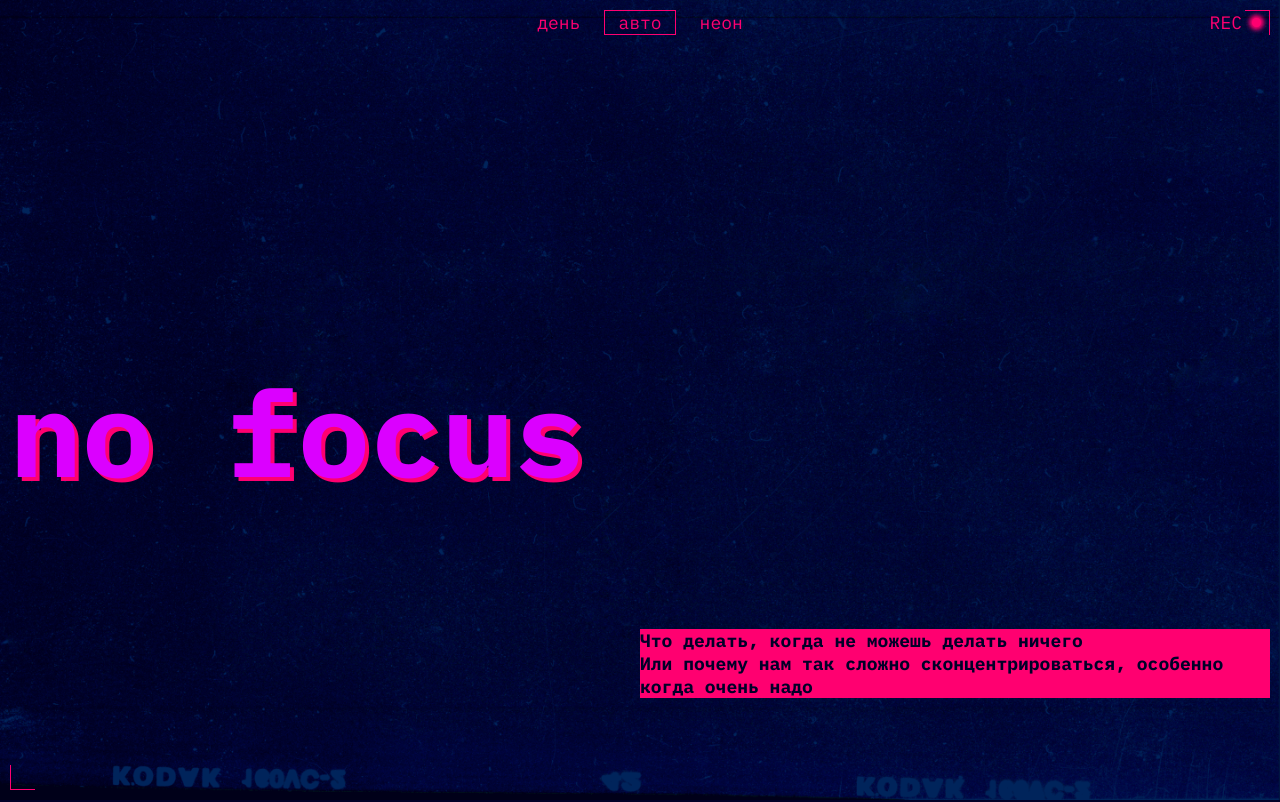
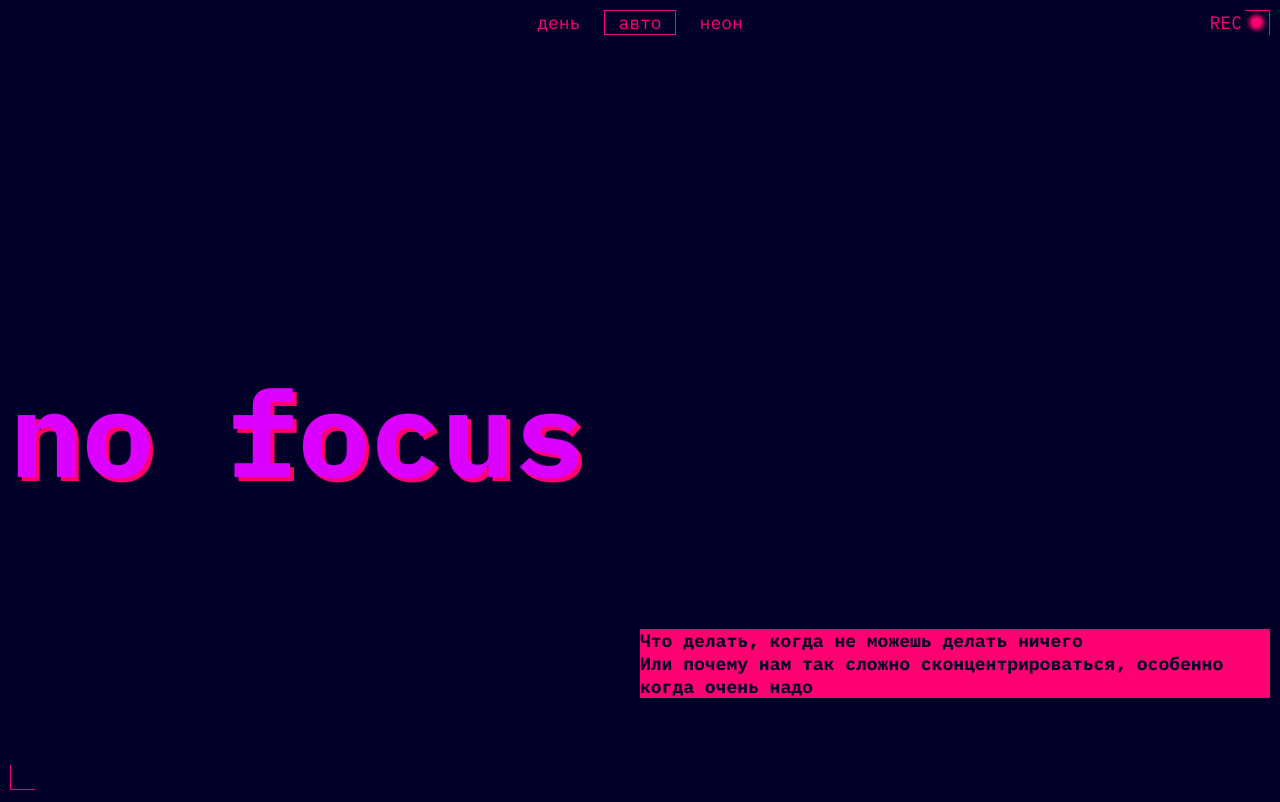
Before and after one commit to simba244/slozhno-sosredotochitsya-fd, a plain HTML site: page index.html in a window 1280 px wide. Shown: the top 802 px of the page. Drawn offline with Linux system fonts and the light colour scheme.

Commit message:
Готово к сдаче

```diff
--- a/styles/style.css
+++ b/styles/style.css
@@ -3,14 +3,8 @@
 .page {
   /* сохраните в разметке и стилях класс page у тега body. Он удобен, чтобы составлять селекторы для разных цветовых тем. */
   background-color: var(--color-background);
-  background-image: url('../images/cover-image-dark.png');
-  background-repeat: no-repeat;
-  background-size: cover;
-  background-position: center;
-  background-attachment: fixed;
   margin: 0;
   font-family: var(--font-family);
-
 }
 
 
@@ -57,7 +51,6 @@
   width: 100%;
   justify-content: end;
   margin-top: calc(75px - var(--main-gap));
-
   @media (width >= 768px) {
     margin-top: calc(192px - var(--main-gap));;
     }
```
